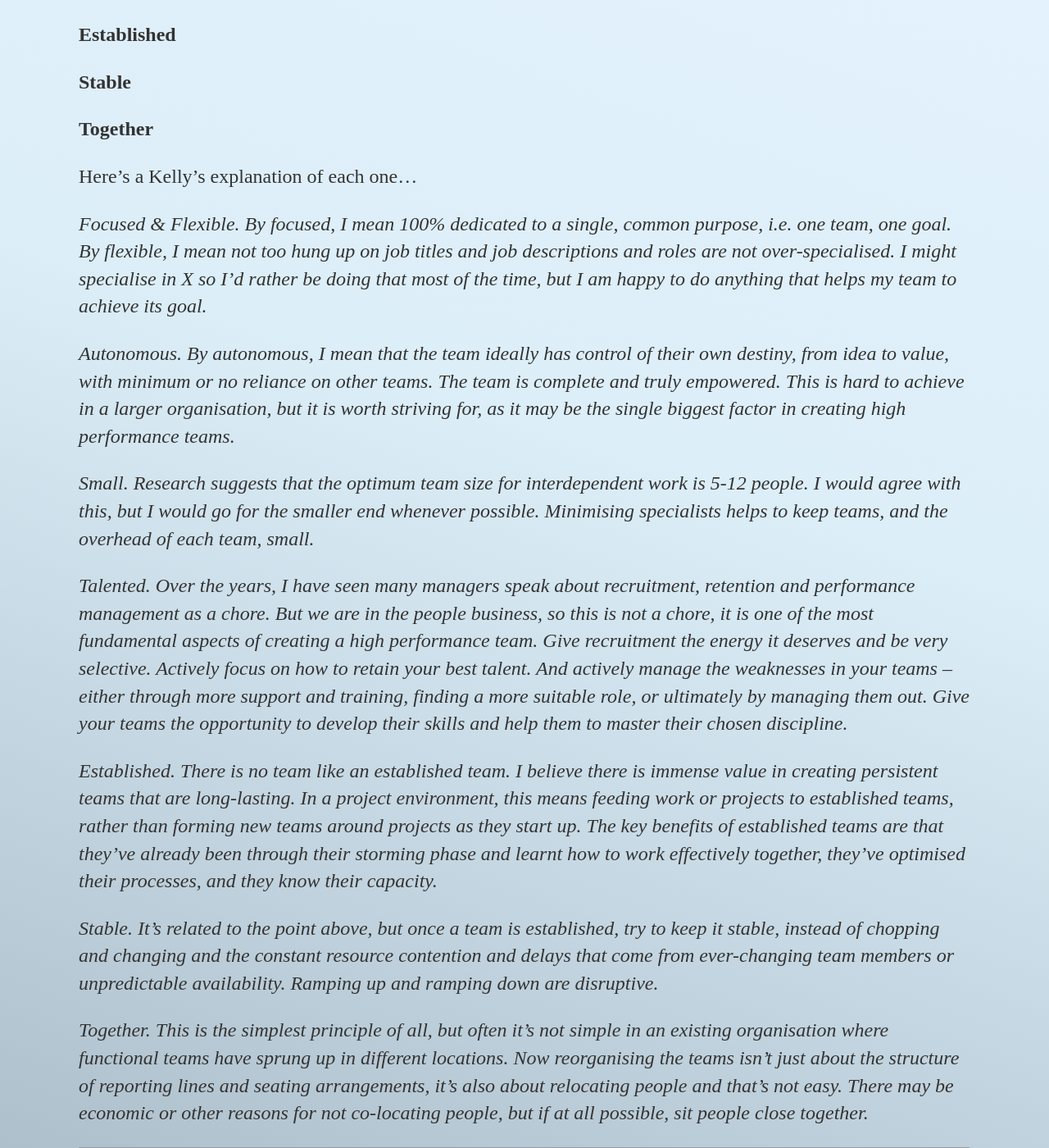
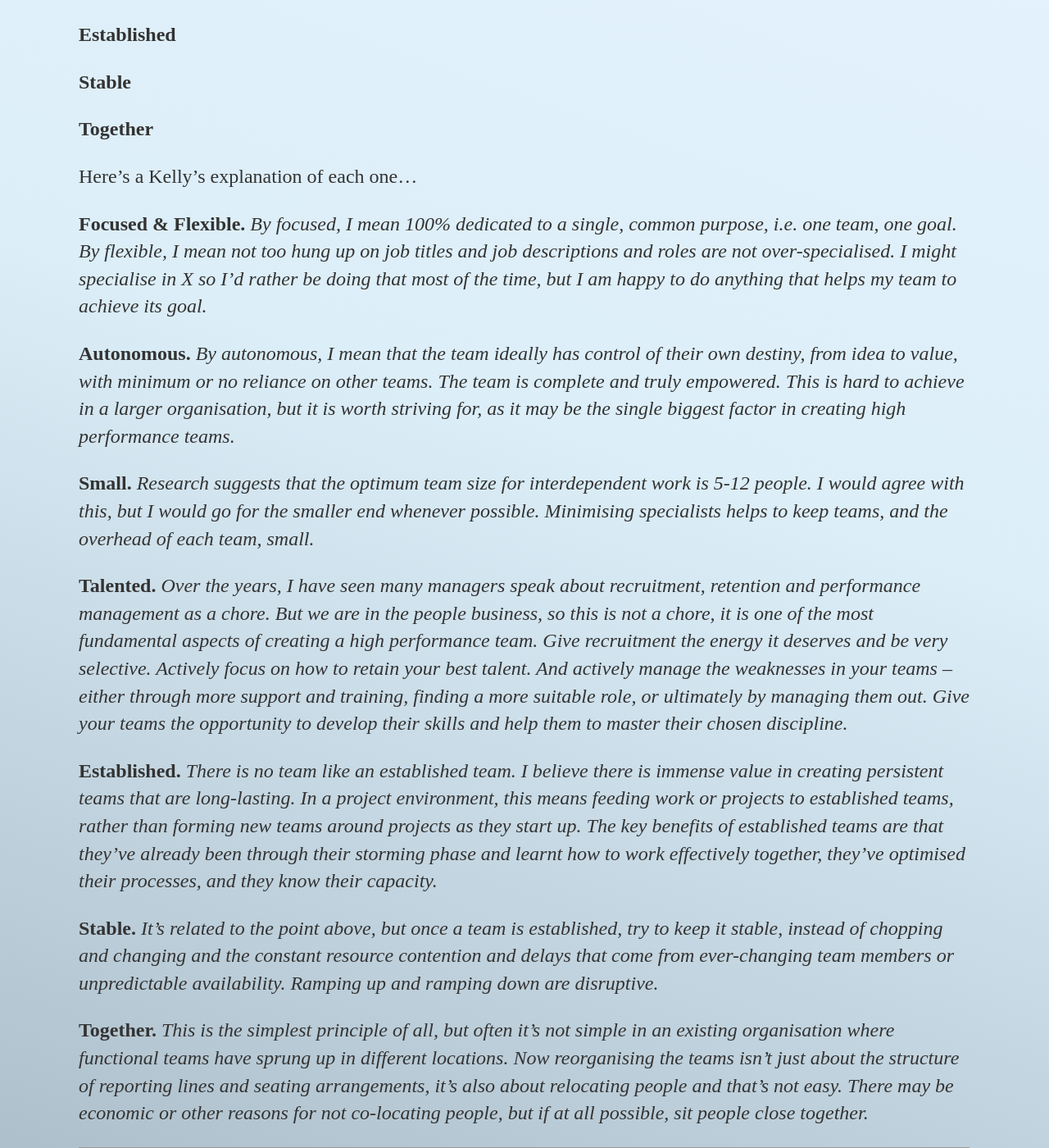
Before and after one commit to mo4dawg/mo4dawg.github.io, a Jekyll site: the page built from _posts/2016-07-20-winning-teams.md, in a window 1280 px wide and 1400 px high, scrolled down 1166 px. Shown: the whole window at 82% size. Built offline with Jekyll 4.4.1, drawn with Linux system fonts in a browser that asks for light colours; some of the changed text lies outside the part shown.

Commit message:
Update 2016-07-20-winning-teams.md

```diff
--- a/_posts/2016-07-20-winning-teams.md
+++ b/_posts/2016-07-20-winning-teams.md
@@ -14,9 +14,9 @@ So through mid 2013 a transformation occurred.  We got to know each other, we we
 
 I was recently reading about agile processes and came across a blog by Kelly Waters, a UK agile evangelist (citation below).  He basically described my team in his blog and he has an acronym FASTEST to describe fast teams.
 
-**Focused & Flexible **
+**Focused & Flexible**
 
-**Autonomous **
+**Autonomous**
 
 **Small**
 
@@ -30,31 +30,31 @@ I was recently reading about agile processes and came across a blog by Kelly Wat
 
 Here’s a Kelly's explanation of each one…
 
-*Focused & Flexible.  By focused, I mean 100% dedicated to a single, common purpose, i.e. one team, one goal.  By flexible, I mean not too hung up on job titles and job descriptions and roles are not over-specialised.  I might specialise in X so I’d rather be doing that most of the time, but I am happy to do anything that helps my team to achieve its goal.*
+**Focused & Flexible.**  *By focused, I mean 100% dedicated to a single, common purpose, i.e. one team, one goal.  By flexible, I mean not too hung up on job titles and job descriptions and roles are not over-specialised.  I might specialise in X so I’d rather be doing that most of the time, but I am happy to do anything that helps my team to achieve its goal.*
 
-*Autonomous.  By autonomous, I mean that the team ideally has control of their own destiny, from idea to value, with minimum or no reliance on other teams.  The team is complete and truly empowered.  This is hard to achieve in a larger organisation, but it is worth striving for, as it may be the single biggest factor in creating high performance teams.*
+**Autonomous.**  *By autonomous, I mean that the team ideally has control of their own destiny, from idea to value, with minimum or no reliance on other teams.  The team is complete and truly empowered.  This is hard to achieve in a larger organisation, but it is worth striving for, as it may be the single biggest factor in creating high performance teams.*
 
-*Small.  Research suggests that the optimum team size for interdependent work is 5-12 people.  I would agree with this, but I would go for the smaller end whenever possible.  Minimising specialists helps to keep teams, and the overhead of each team, small.*
+**Small.**  *Research suggests that the optimum team size for interdependent work is 5-12 people.  I would agree with this, but I would go for the smaller end whenever possible.  Minimising specialists helps to keep teams, and the overhead of each team, small.*
 
-*Talented.  Over the years, I have seen many managers speak about recruitment, retention and performance management as a chore.  But we are in the people business, so this is not a chore, it is one of the most fundamental aspects of creating a high performance team.  Give recruitment the energy it deserves and be very selective. Actively focus on how to retain your best talent.  And actively manage the weaknesses in your teams – either through more support and training, finding a more suitable role, or ultimately by managing them out.  Give your teams the opportunity to develop their skills and help them to master their chosen discipline.*
+**Talented.**  *Over the years, I have seen many managers speak about recruitment, retention and performance management as a chore.  But we are in the people business, so this is not a chore, it is one of the most fundamental aspects of creating a high performance team.  Give recruitment the energy it deserves and be very selective. Actively focus on how to retain your best talent.  And actively manage the weaknesses in your teams – either through more support and training, finding a more suitable role, or ultimately by managing them out.  Give your teams the opportunity to develop their skills and help them to master their chosen discipline.*
 
-*Established.  There is no team like an established team.  I believe there is immense value in creating persistent teams that are long-lasting.  In a project environment, this means feeding work or projects to established teams, rather than forming new teams around projects as they start up.  The key benefits of established teams are that they’ve already been through their storming phase and learnt how to work effectively together, they’ve optimised their processes, and they know their capacity.*
+**Established.**  *There is no team like an established team.  I believe there is immense value in creating persistent teams that are long-lasting.  In a project environment, this means feeding work or projects to established teams, rather than forming new teams around projects as they start up.  The key benefits of established teams are that they’ve already been through their storming phase and learnt how to work effectively together, they’ve optimised their processes, and they know their capacity.*
 
-*Stable.  It’s related to the point above, but once a team is established, try to keep it stable, instead of chopping and changing and the constant resource contention and delays that come from ever-changing team members or unpredictable availability.  Ramping up and ramping down are disruptive.*
+**Stable.**  *It’s related to the point above, but once a team is established, try to keep it stable, instead of chopping and changing and the constant resource contention and delays that come from ever-changing team members or unpredictable availability.  Ramping up and ramping down are disruptive.*
 
-*Together.  This is the simplest principle of all, but often it’s not simple in an existing organisation where functional teams have sprung up in different locations.  Now reorganising the teams isn’t just about the structure of reporting lines and seating arrangements, it’s also about relocating people and that’s not easy.  There may be economic or other reasons for not co-locating people, but if at all possible, sit people close together.*
+**Together.**  *This is the simplest principle of all, but often it’s not simple in an existing organisation where functional teams have sprung up in different locations.  Now reorganising the teams isn’t just about the structure of reporting lines and seating arrangements, it’s also about relocating people and that’s not easy.  There may be economic or other reasons for not co-locating people, but if at all possible, sit people close together.*
 
 ---
 So wow, that describes the reasons this team was so productive, fun and successful.  I feel lucky to have had such a great team.  I think it is difficult and quite for all 7 of these principles to come into play.  But at least now I have a very good understanding of what to work towards.  But I think the core part of this is assembling the right team first.  They must be talented above all else because an established stable team of second rate talent is not going to be a winning team.
 
 As a team leader there are a few important things to keep the team at top performance.  Here are my insight from the past 30 years:
 
-*Communication –* what is the team mission, what is the project goal?  Explain it in business terms.  How does it benefit the organization?  When the team knows it's mission and has bought into the value of their work they will be jazzed to come to work each day.
+**Communication –** what is the team mission, what is the project goal?  Explain it in business terms.  How does it benefit the organization?  When the team knows it's mission and has bought into the value of their work they will be jazzed to come to work each day.
 
-*Listening –* during regular 1:1 meetings listen to what is being said.  Are they in a good place?  What's going on with their home life?  You don't need to ask prying personal questions as these may be viewed as a overstepping.  I have found that if I ask things based on observed behavior most folks will freely express both work and personal life.  It helps to know the emotional health of the team.  Show empathy and thoughtfulness but know the boundaries.
+**Listening –** during regular 1:1 meetings listen to what is being said.  Are they in a good place?  What's going on with their home life?  You don't need to ask prying personal questions as these may be viewed as a overstepping.  I have found that if I ask things based on observed behavior most folks will freely express both work and personal life.  It helps to know the emotional health of the team.  Show empathy and thoughtfulness but know the boundaries.
 
-*Presence –* Be there.  Sit in the same pod with them.  Don't move over to a manager's area or behind a door.  Attend all standups and as many whiteboarding sessions and grooming sessions as possible.  This is a great way to not only make sure the team is moving down the tracks but also an opportunity to read them.  Are they struggling with something.  Are they not in agreement with the architecture or the direction?  Only by being there can you assemble all the little bits of team health.  The worst thing is to be blindsided at a later date.
+**Presence –** Be there.  Sit in the same pod with them.  Don't move over to a manager's area or behind a door.  Attend all standups and as many whiteboarding sessions and grooming sessions as possible.  This is a great way to not only make sure the team is moving down the tracks but also an opportunity to read them.  Are they struggling with something.  Are they not in agreement with the architecture or the direction?  Only by being there can you assemble all the little bits of team health.  The worst thing is to be blindsided at a later date.
 
-*Fun –* My teams know how to have fun.  Make sure fun is part of the agenda.  Recognize when it is time to head out to happy hour or another function.  Also, be totally open if it is within budget to do activities the team suggests.
+**Fun –** My teams know how to have fun.  Make sure fun is part of the agenda.  Recognize when it is time to head out to happy hour or another function.  Also, be totally open if it is within budget to do activities the team suggests.
 
 Citation: Kelly Waters January,18, 2016  [http://www.allaboutagile.com/how-to-create-the-fastest-teams] (http://www.allaboutagile.com/how-to-create-the-fastest-teams)
```
